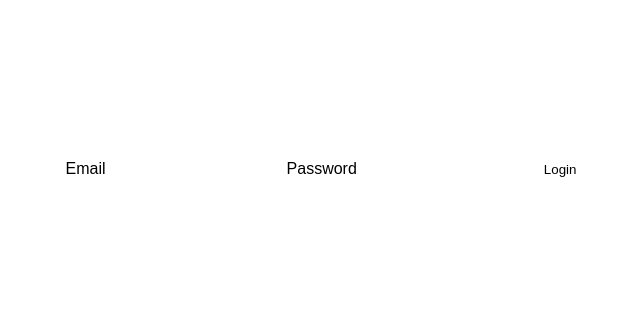
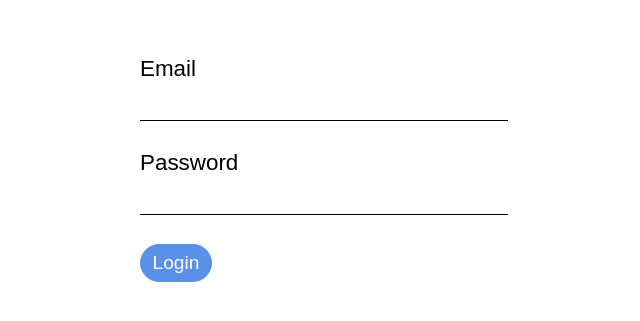
Before and after one commit to heading1/WYLSBingsu, a React app in the folder client/: page /login in a window 1280 px wide. Shown: the part 231-552 px from the top of the page, without its empty margins (316-956 px from the left). Built offline with nearby package versions, Linux system fonts and the light colour scheme; a web font is replaced by a local one.

Commit message:
[#37]feat: LoginForm style 수정

```diff
--- a/client/src/pages/login-page/components/LoginForm.tsx
+++ b/client/src/pages/login-page/components/LoginForm.tsx
@@ -1,4 +1,5 @@
 import { useForm } from 'react-hook-form';
+import StyledForm from './LoginFormStyle';
 
 type InputType = {
   email: string;
@@ -11,17 +12,22 @@ const LoginForm: React.FC = () => {
     handleSubmit,
     formState: { errors },
   } = useForm<InputType>();
-  const onSubmit = (data: InputType) => console.log(data);
+
+  const onSubmit = (data: InputType) => {
+    console.log(data);
+  };
 
   return (
-    <form onSubmit={handleSubmit(onSubmit)}>
-      <label>Email</label>
+    <StyledForm onSubmit={handleSubmit(onSubmit)}>
+      <div>
+        <label htmlFor="emailInput">Email</label>
         <input
+          id="emailInput"
           type="text"
           {...register('email', {
             required: true,
             pattern:
-            /^(([^<>()[\]\\.,;:\s@"]+(\.[^<>()[\]\\.,;:\s@"]+)*)|(".+"))@((\[[0-9]{1,3}\.[0-9]{1,3}\.[0-9]{1,3}\.[0-9]{1,3}\])|(([a-zA-Z\-0-9]+\.)+[a-zA-Z]{2,}))$/,
+              /^(([^<>()[\]\.,;:\s@"]+(\.[^<>()[\]\.,;:\s@"]+)*)|(".+"))@((\[[0-9]{1,3}\.[0-9]{1,3}\.[0-9]{1,3}\.[0-9]{1,3}\])|(([a-zA-Z\-0-9]+\.)+[a-zA-Z]{2,}))$/,
           })}
         />
         {errors.email && errors.email.type === 'required' && (
@@ -30,22 +36,26 @@ const LoginForm: React.FC = () => {
         {errors.email && errors.email.type === 'pattern' && (
           <p>올바른 이메일이 아닙니다.</p>
         )}
-      <label>Password</label>
+      </div>
+      <div>
+        <label htmlFor="passwordInput">Password</label>
         <input
+          id="passwordInput"
           type="password"
           {...register('password', {
             required: true,
             validate: (value) => value.length >= 6 && value.length <= 20,
           })}
         />
-      {errors.password && errors.password.type === 'requried' && (
+        {errors.password && errors.password.type === 'required' && (
           <p>비밀번호를 입력해주세요.</p>
         )}
         {errors.password && errors.password.type === 'validate' && (
           <p>비밀번호의 길이는 6글자 이상 20글자 이하입니다.</p>
         )}
+      </div>
       <input type="submit" value="Login" />
-    </form>
+    </StyledForm>
   );
 };
 
--- /dev/null
+++ b/client/src/pages/login-page/components/LoginFormStyle.tsx
@@ -0,0 +1,51 @@
+import styled from 'styled-components';
+
+const StyledForm = styled.form`
+  width: 23rem;
+
+  & label,
+  & input {
+    display: block;
+  }
+
+  & label {
+    margin-bottom: 0.9rem;
+    font-size: 1.4rem;
+  }
+
+  & input {
+    font-size: 1.2rem;
+  }
+
+  & > div {
+    margin-bottom: 1.8rem;
+  }
+
+  & input:not([type='submit']) {
+    width: 100%;
+    border-bottom: 1px solid black;
+  }
+
+  & input[type='submit'] {
+    width: 4.5rem;
+    height: 2.4rem;
+    border: ${(props) => `1px solid ${props.theme.point2}`};
+    border-radius: 20px;
+    background-color: ${(props) => props.theme.point2};
+    color: white;
+    opacity: 0.7;
+    cursor: pointer;
+    transition: opacity 0.2s linear;
+
+    &:hover {
+      opacity: 1;
+    }
+  }
+
+  & p {
+    color: red;
+    font-size: 1.2rem;
+  }
+`;
+
+export default StyledForm;
```
Lines whose indentation alone changed are shown as unchanged.
